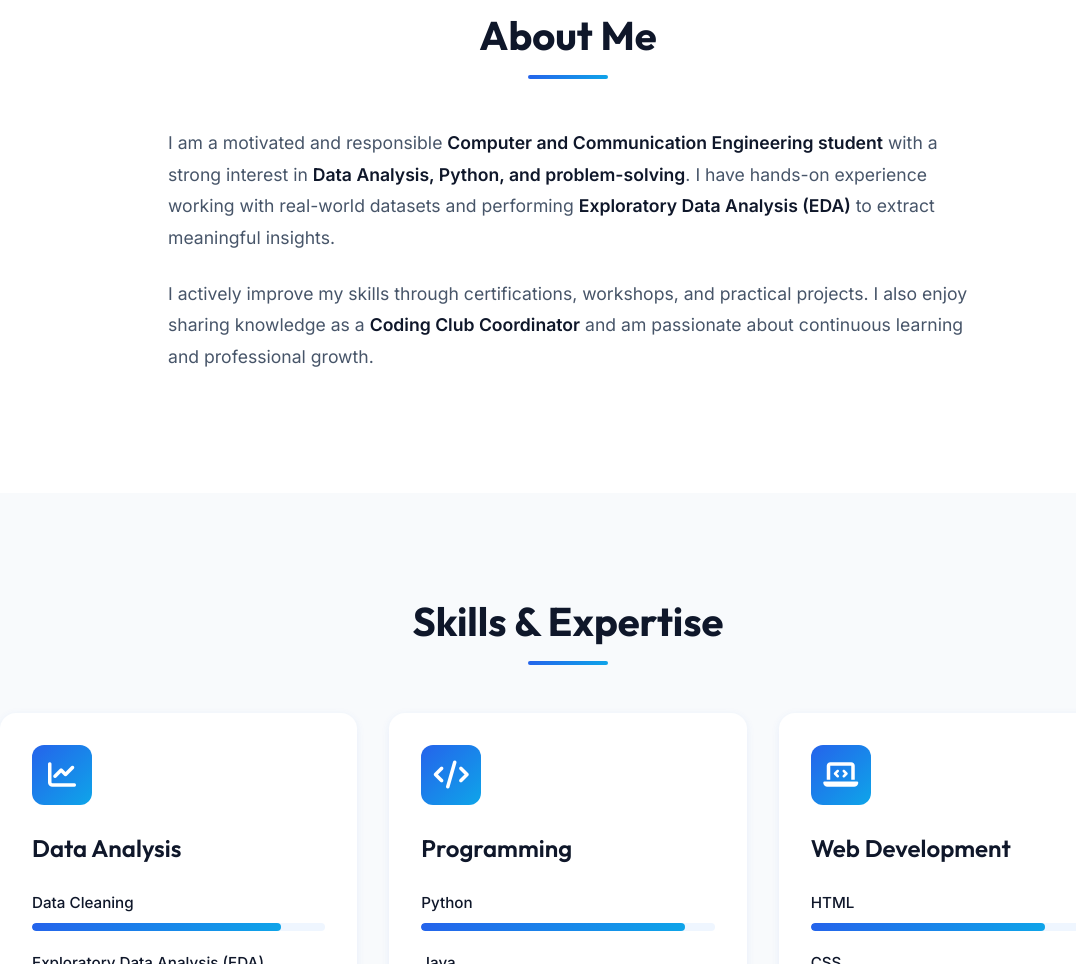
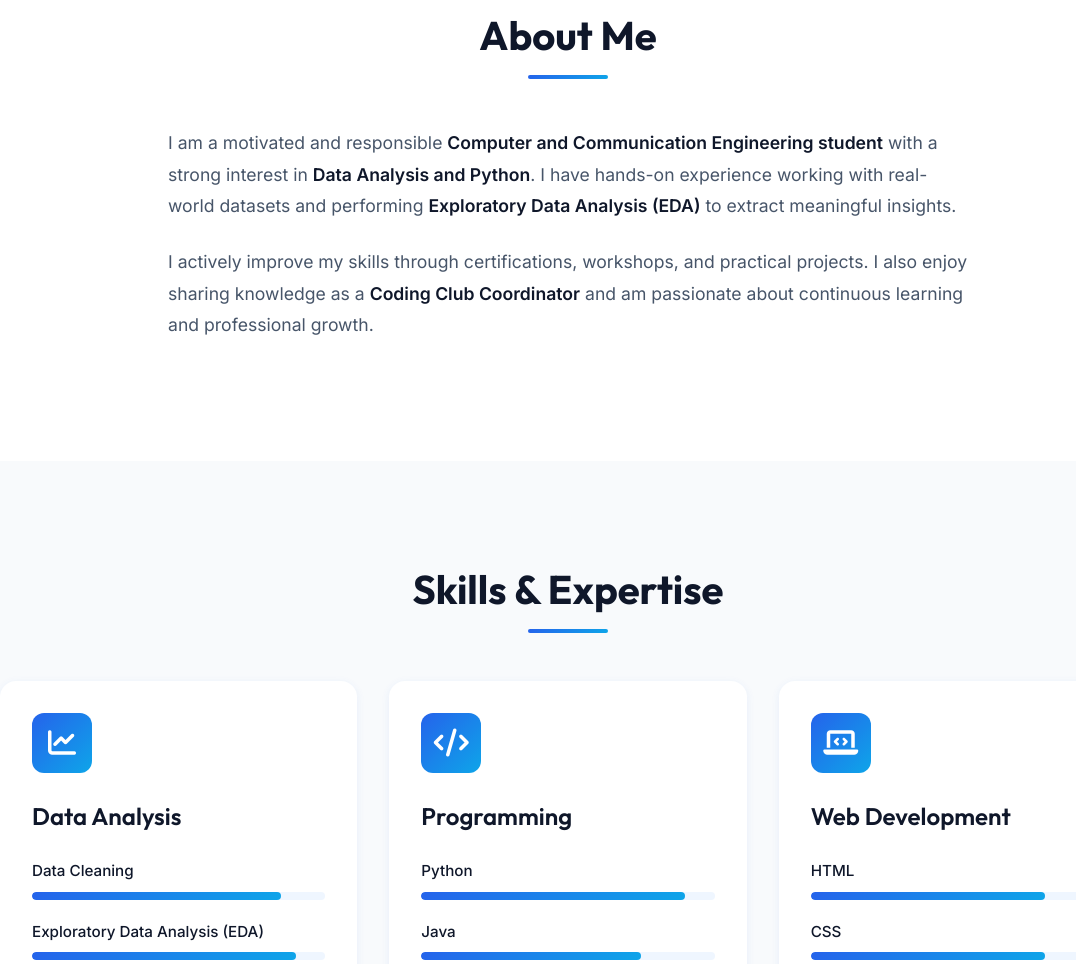
Before and after one commit to Indhu-mathi-a/portfolio, a plain HTML site: page index.html in a window 1280 px wide. Shown: the part 893-1857 px from the top of the page, without its empty margins (72-1148 px from the left). Drawn offline with Linux system fonts and the light colour scheme.

Commit message:
Update about section to focus on Data Analysis and Python

```diff
--- a/index.html
+++ b/index.html
@@ -89,7 +89,7 @@
             <div class="about-content">
                 <div class="about-text">
                     <p>I am a motivated and responsible <strong>Computer and Communication Engineering student</strong>
-                        with a strong interest in <strong>Data Analysis, Python, and problem-solving</strong>. I have
+                        with a strong interest in <strong>Data Analysis and Python</strong>. I have
                         hands-on experience working with real-world datasets and performing <strong>Exploratory Data
                             Analysis (EDA)</strong> to extract meaningful insights.</p>
                     <p>I actively improve my skills through certifications, workshops, and practical projects. I also
```
